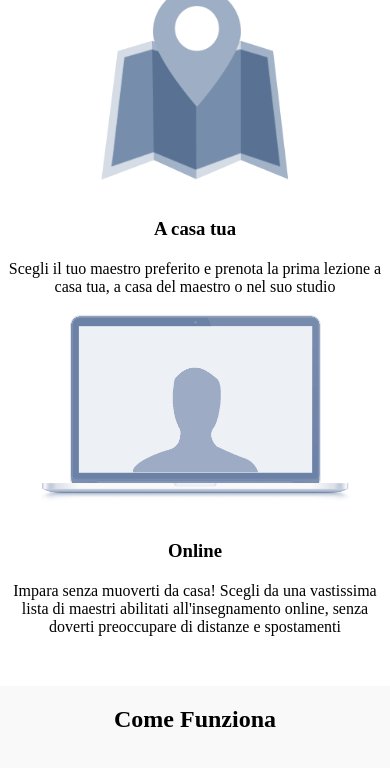
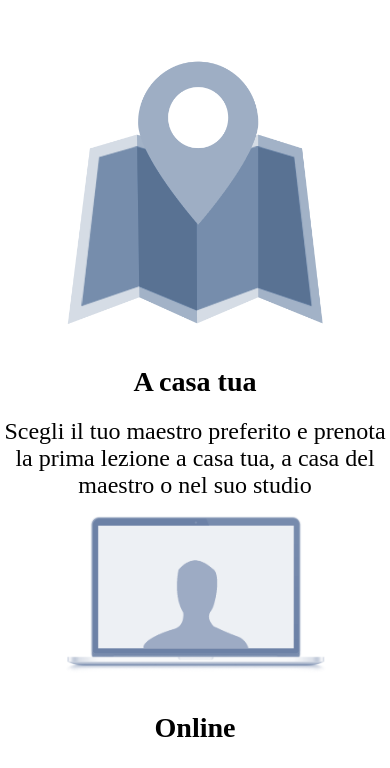
Before and after one commit to francescoferruccio/html-css-resp-wannabe-12bool, a plain HTML site: page index.html in a window 390 px wide. Shown: the part 153-921 px from the top of the page. Drawn offline with Linux system fonts and the light colour scheme.

Commit message:
aggiunto resize testo e immagini a vari breakpoint

```diff
--- a/style.css
+++ b/style.css
@@ -37,3 +37,21 @@ img {
   border-radius:50%;
   padding:30px
 }
+
+
+@media screen and (max-width: 768px) {
+  body {
+    font-size: 1.5em;
+  }
+
+  img {
+    width: 70%;
+    height: auto;
+  }
+}
+
+@media screen and (min-width: 769px) and (max-width: 992px) {
+  body {
+    font-size: 1.2em;
+  }
+}
```
